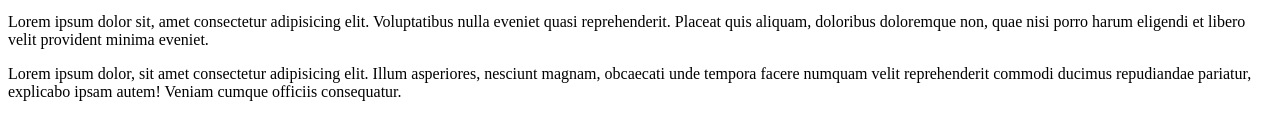
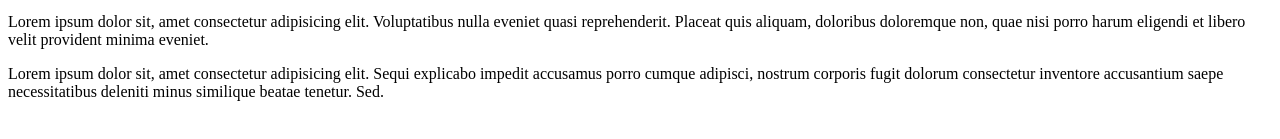
Before and after one commit to GabrielRios0/Ola-Mundo-, a plain HTML site: page site.exemplo/index.html in a window 1280 px wide. Shown: the part 137-276 px from the top of the page. Drawn offline with Linux system fonts and the light colour scheme.

Commit message:
nova linha

```diff
--- a/site.exemplo/index.html
+++ b/site.exemplo/index.html
@@ -11,6 +11,6 @@
   <hr>
   <p>Lorem ipsum dolor sit amet consectetur adipisicing elit. Eveniet ratione officiis rerum. Non iste necessitatibus animi iure illo fugit dolore! Eum ipsa velit hic culpa similique a corporis voluptatem cum!</p>
   <p>Lorem ipsum dolor sit, amet consectetur adipisicing elit. Voluptatibus nulla eveniet quasi reprehenderit. Placeat quis aliquam, doloribus doloremque non, quae nisi porro harum eligendi et libero velit provident minima eveniet.</p>
-  <p>Lorem ipsum dolor, sit amet consectetur adipisicing elit. Illum asperiores, nesciunt magnam, obcaecati unde tempora facere numquam velit reprehenderit commodi ducimus repudiandae pariatur, explicabo ipsam autem! Veniam cumque officiis consequatur.</p>
+  <p>Lorem ipsum dolor sit, amet consectetur adipisicing elit. Sequi explicabo impedit accusamus porro cumque adipisci, nostrum corporis fugit dolorum consectetur inventore accusantium saepe necessitatibus deleniti minus similique beatae tenetur. Sed.</p>
 </body>
 </html>
```
